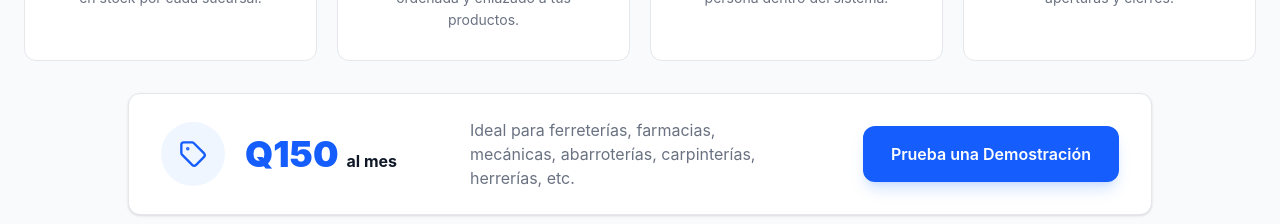
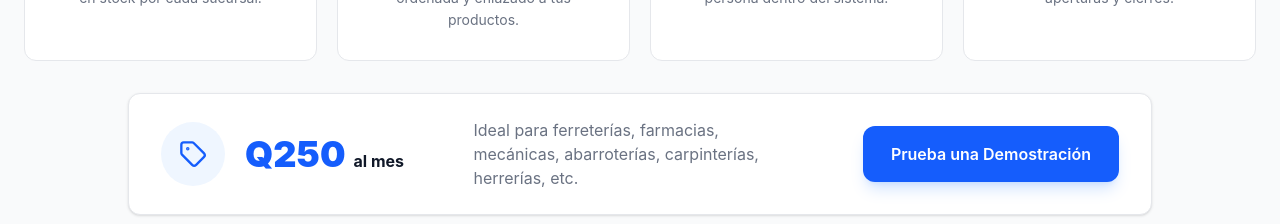
Before and after one commit to selvin270/solusoft-web, a React (Vite) app: page / in a window 1280 px wide. Shown: the part 1280-1504 px from the top of the page. Built offline with nearby package versions, Linux system fonts and the light colour scheme.

Commit message:
modificaciones finales

```diff
--- a/src/components/SAE.jsx
+++ b/src/components/SAE.jsx
@@ -130,7 +130,7 @@ const SAE = () => {
                                         <div className="flex items-baseline gap-2">
 
                                             <span className="text-4xl font-black text-blue-600">
-                                                Q150
+                                                Q250
                                             </span>
 
                                             <span className="font-bold text-gray-900">
```
